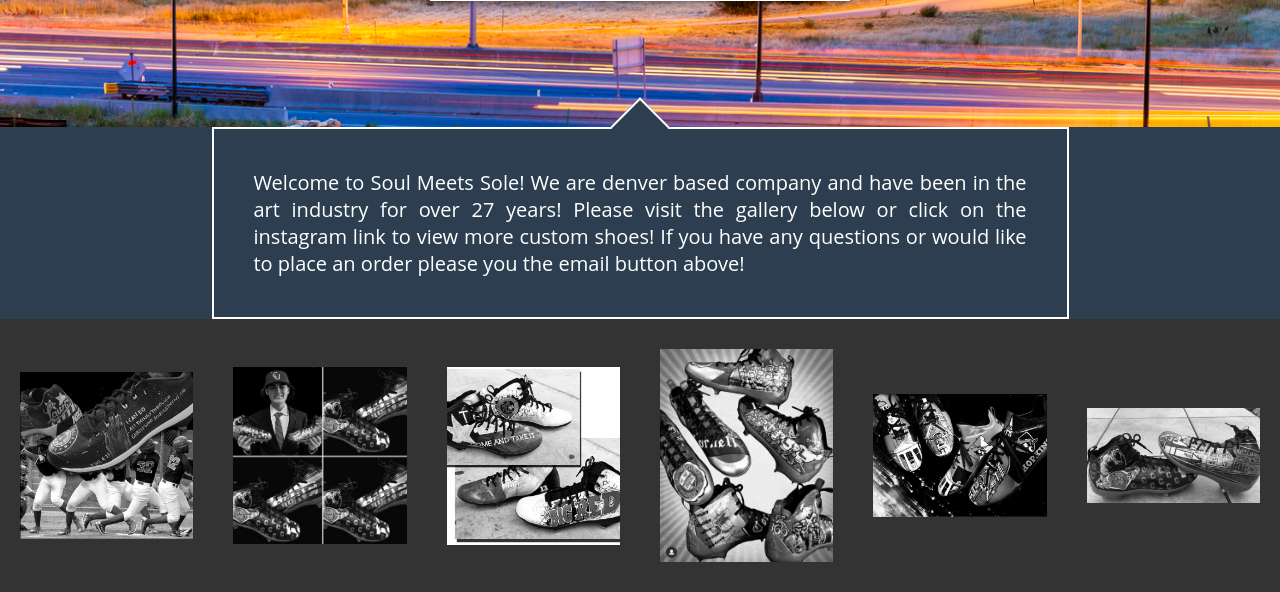
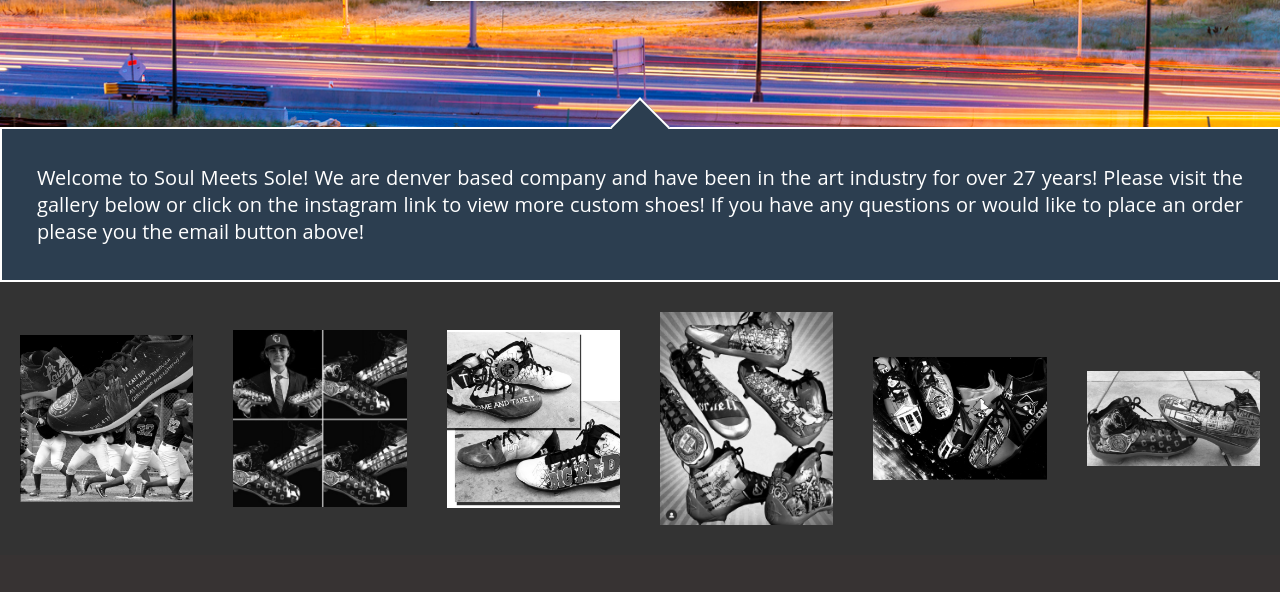
Before and after one commit to Westong25/s2s, a PHP site: page / in a window 1280 px wide. Shown: the part 673-1265 px from the top of the page. After the commit the page ends 1198 px from the top, so only its background shows below. Run offline with PHP 8.4, Linux system fonts and the light colour scheme; some libraries are stand-ins or nearby versions.

Commit message:
change bio box sizing to auto

```diff
--- a/biobox.css
+++ b/biobox.css
@@ -6,8 +6,8 @@
 }
 
 .box{
-  width: 857px;
-  padding: 40px;
+  width: auto;
+  padding: 35px;
   margin: 0px auto;
   color: white;
   font-size: 20px;
```
